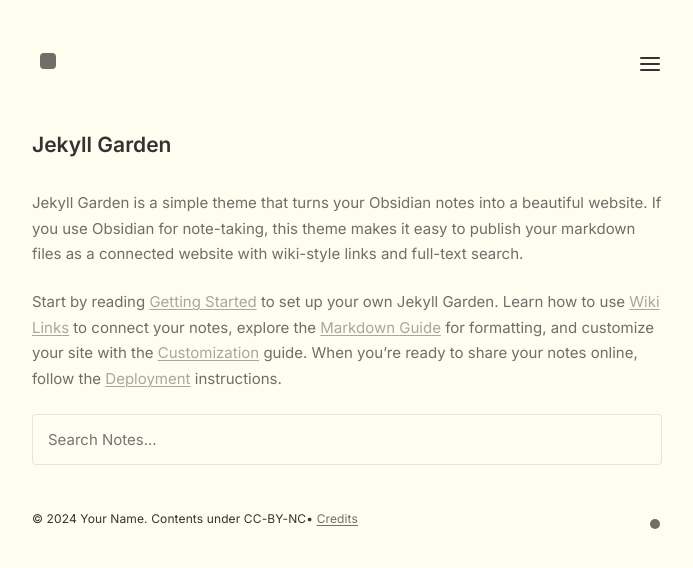
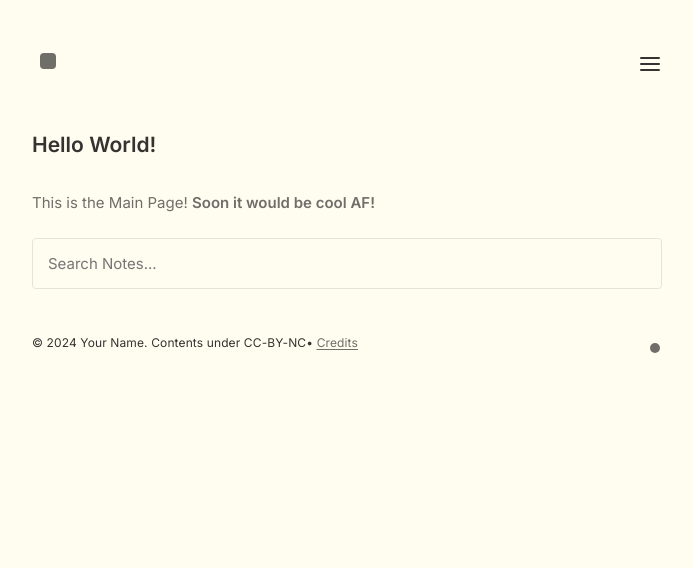
Before and after one commit to k4nt0r/k4nt0r.github.io, a Jekyll site: the page built from pages/index.md, in a window 1280 px wide. Shown: the top 568 px of the page, without its empty margins (293-986 px from the left). Built offline with Jekyll 4.4.1, drawn with Linux system fonts in a browser that asks for light colours; a file with an impossible date is left out.

Commit message:
Update index.md

```diff
--- a/pages/index.md
+++ b/pages/index.md
@@ -4,9 +4,8 @@
 
 layout: Post
 permalink: /
-title: Jekyll Garden
+title: Hello World!
 ---
 
-Jekyll Garden is a simple theme that turns your Obsidian notes into a beautiful website. If you use Obsidian for note-taking, this theme makes it easy to publish your markdown files as a connected website with wiki-style links and full-text search.
-
-Start by reading [[Getting Started]] to set up your own Jekyll Garden. Learn how to use [[Wiki Links]] to connect your notes, explore the [[Markdown Guide]] for formatting, and customize your site with the [[Customization]] guide. When you're ready to share your notes online, follow the [[Deployment]] instructions.
+This is the Main Page!
+**Soon it would be cool AF!**
```
